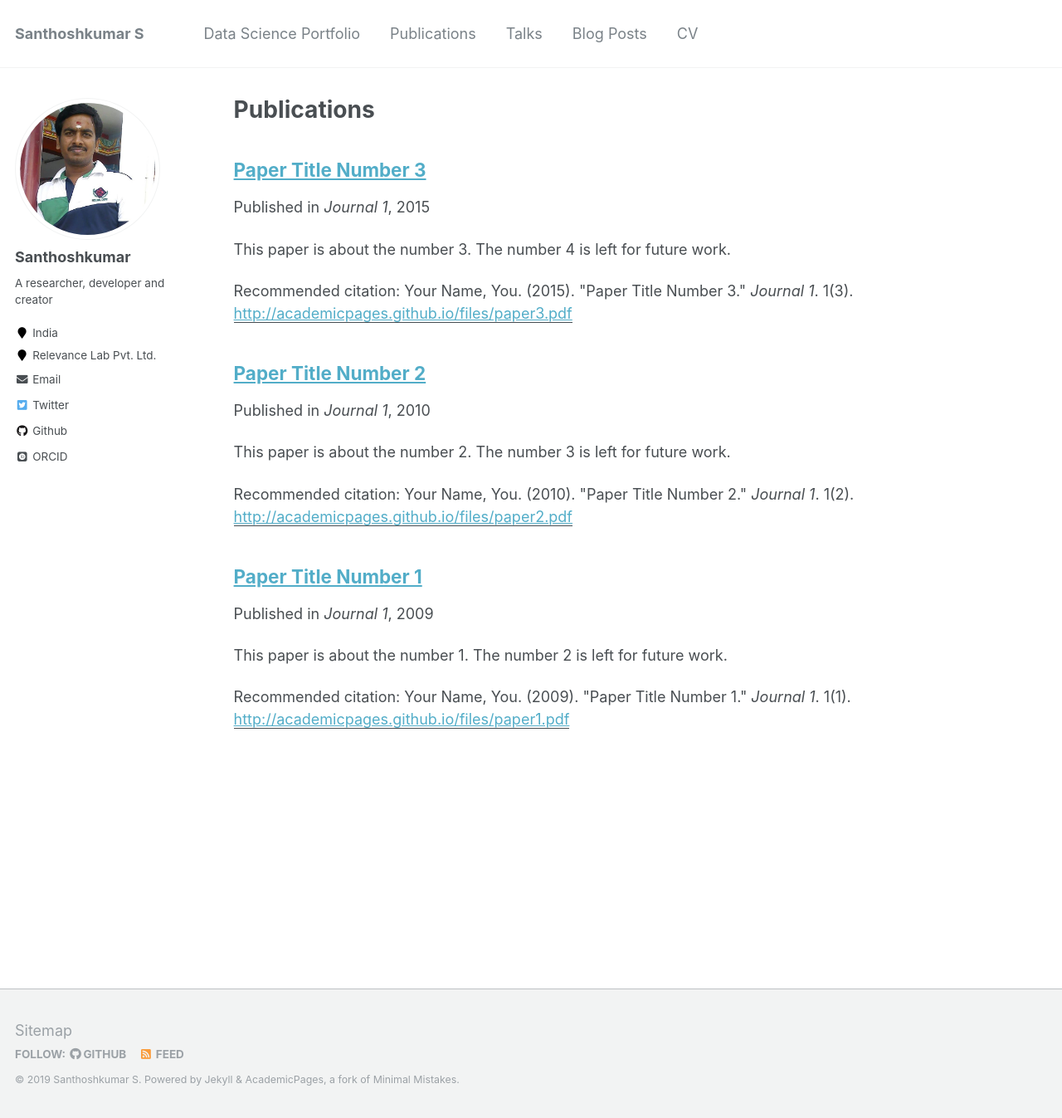
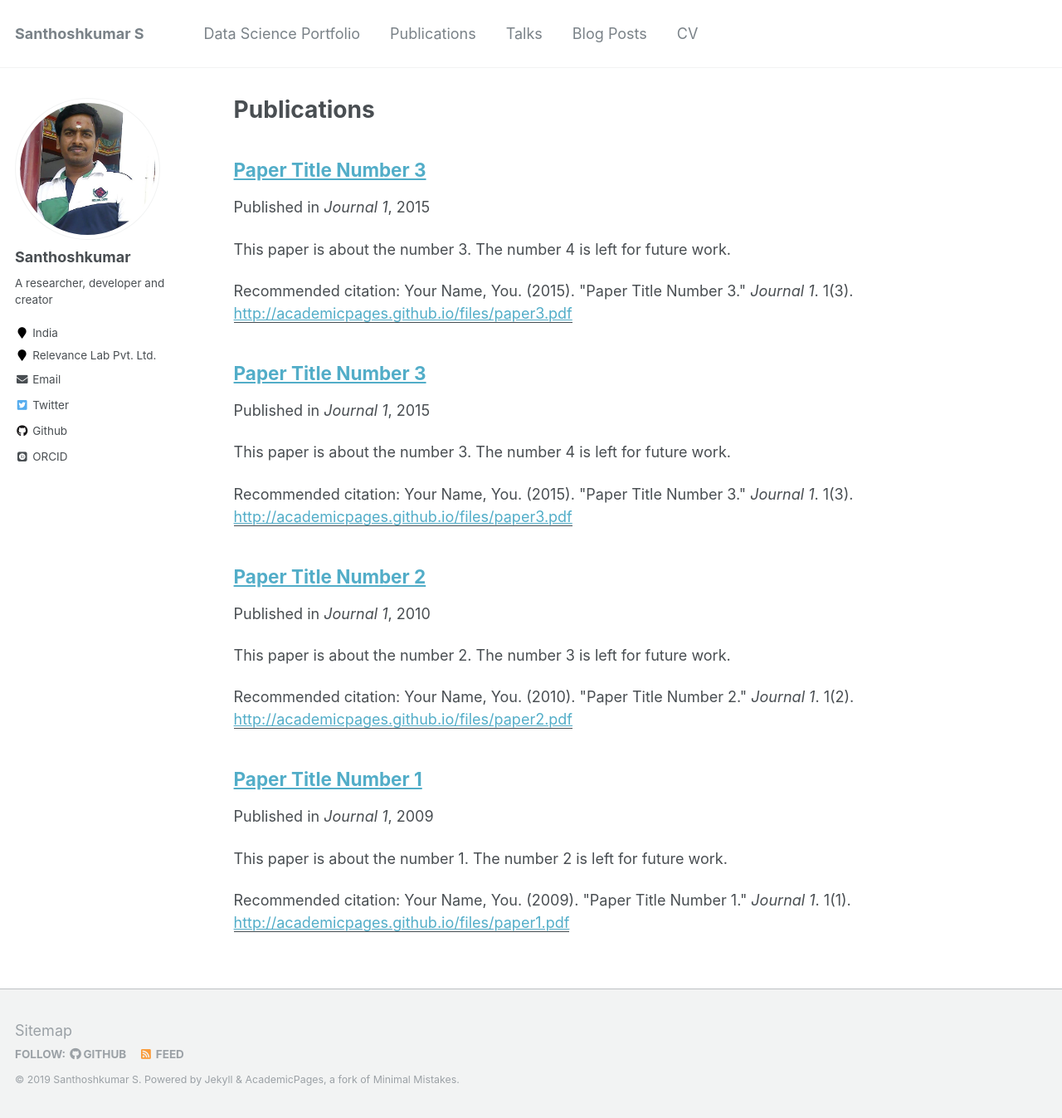
Before and after one commit to santhosh790/santhosh790.github.io, a Jekyll site: the page built from _pages/publications.md, in a window 1280 px wide and 1347 px high. Shown: the whole window at 83% size. Built offline with Jekyll 4.4.1, drawn with Linux system fonts in a browser that asks for light colours; some web fonts are replaced; a file with an impossible date is left out.

Commit message:
Adding Publications

```diff
--- /dev/null
+++ b/_publications/pulse-vacc-5.md
@@ -0,0 +1,15 @@
+---
+title: "Paper Title Number 3"
+collection: publications
+permalink: /publication/2015-10-01-paper-title-number-3
+excerpt: 'This paper is about the number 3. The number 4 is left for future work.'
+date: 2015-10-01
+venue: 'Journal 1'
+paperurl: 'http://academicpages.github.io/files/paper3.pdf'
+citation: 'Your Name, You. (2015). &quot;Paper Title Number 3.&quot; <i>Journal 1</i>. 1(3).'
+---
+This paper is about the number 3. The number 4 is left for future work.
+
+[Download paper here](http://academicpages.github.io/files/paper3.pdf)
+
+Recommended citation: Your Name, You. (2015). "Paper Title Number 3." <i>Journal 1</i>. 1(3).
```
Also changed, not shown: _portfolio/portfolio-1.md (+1 -0 lines), _publications/TPCNN-1.md (added, +15 -0 lines), _publications/bio-inspired-2.md (renamed from _publications/2010-10-01-paper-title-number-2.md), _publications/neuro-fuzzy-3.md (renamed from _publications/2015-10-01-paper-title-number-3.md), _publications/nps-4.md (renamed from _publications/2009-10-01-paper-title-number-1.md).
